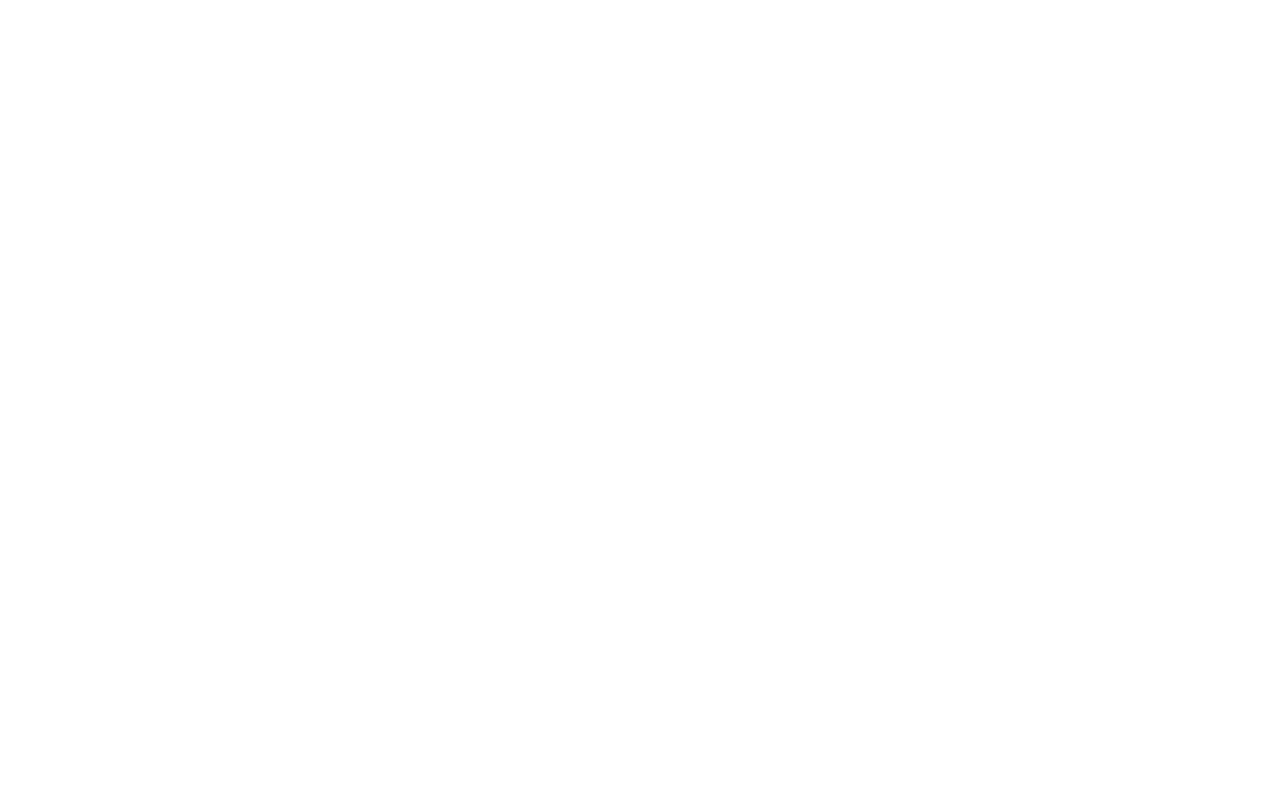
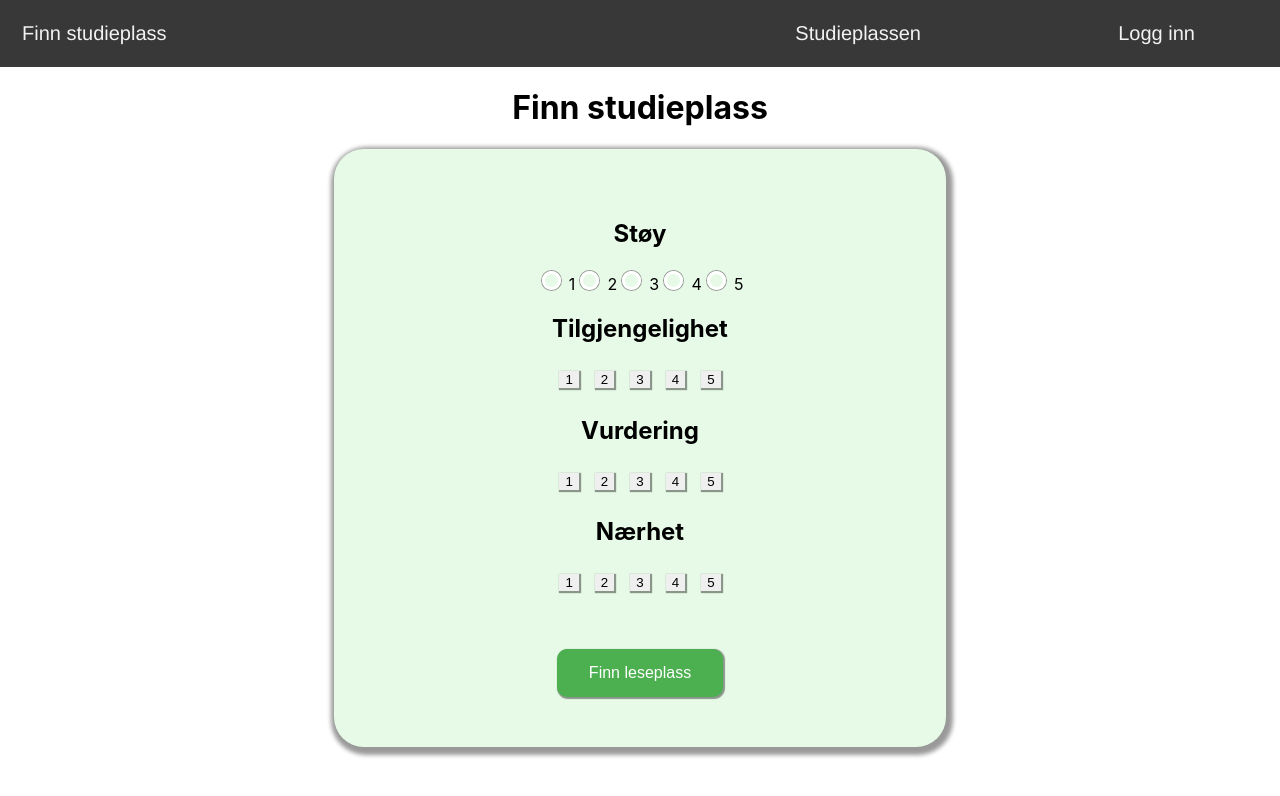
Before and after one commit to HeddaSkaare/studieplassen, a React (Create React App) app: page /filterSite in a window 1280 px wide. Before the commit this address had no page. Shown: the top 796 px of the page. Built offline with nearby package versions, Linux system fonts and the light colour scheme.

Commit message:
filtersite

```diff
--- /dev/null
+++ b/src/components/filterSite.jsx
@@ -0,0 +1,76 @@
+import React, { useState } from "react";
+import { Button, Form } from "react-bootstrap";
+import "../css/filterSite.css";
+import NavBar from "./navBar";
+
+function RadioButtons(){
+    return(
+        <div>
+            <input type="radio" id="1" value="1">1</input>
+            <input type="radio" id="1" value="2">2</input>
+            <input type="radio" id="1" value="3">3</input>
+            <input type="radio" id="1" value="4">4</input>
+            <input type="radio" id="1" value="5">5</input>
+        </div>
+    )
+}
+
+export default function FilterSite() {
+
+  function handleSubmit(event) {
+    event.preventDefault();
+  }
+  return (
+    <>
+    <div>
+        <NavBar></NavBar>
+    </div>
+    <header id='header'><h1>Finn studieplass</h1></header>
+    <div id='filterBox'>
+        <div id='element'>
+            <h2>Støy</h2>
+            <div id='vurdering'>
+                <input type="radio" name="styles" id="box-shadow" class="custom-radio"></input><label for="box-shadow">1</label>
+                <input type="radio" name="styles" id="box-shadow" class="custom-radio"></input><label for="box-shadow">2</label>
+                <input type="radio" name="styles" id="box-shadow" class="custom-radio"></input><label for="box-shadow">3</label>
+                <input type="radio" name="styles" id="box-shadow" class="custom-radio"></input><label for="box-shadow">4</label>
+                <input type="radio" name="styles" id="box-shadow" class="custom-radio"></input><label for="box-shadow">5</label>
+            </div>
+        </div>
+        <div id='element'>
+            <h2>Tilgjengelighet</h2>
+            <div>
+                <button id='button'>1</button>
+                <button id='button'>2</button>
+                <button id='button'>3</button>
+                <button id='button'>4</button>
+                <button id='button'>5</button>
+            </div>
+        </div>
+        <div id='element'>
+            <h2>Vurdering</h2>
+            <div>
+                <button id='button'>1</button>
+                <button id='button'>2</button>
+                <button id='button'>3</button>
+                <button id='button'>4</button>
+                <button id='button'>5</button>
+            </div>
+        </div>
+        <div id='element'>
+            <h2>Nærhet</h2>
+            <div>
+                <button id='button'>1</button>
+                <button id='button'>2</button>
+                <button id='button'>3</button>
+                <button id='button'>4</button>
+                <button id='button'>5</button>
+            </div>
+        </div>
+        <div id='element'>
+            <button id='sok'>Finn leseplass</button>
+        </div>
+    </div>
+    </>
+  );
+}
--- a/src/components/loginPage.jsx
+++ b/src/components/loginPage.jsx
@@ -2,6 +2,7 @@
 import { Button, Form } from "react-bootstrap";
 import "../css/login.css";
 import NavBar from "./navBar";
+
 export default function Login() {
   const [email, setEmail] = useState("");
   const [password, setPassword] = useState("");
--- a/src/components/navBar.jsx
+++ b/src/components/navBar.jsx
@@ -7,6 +7,7 @@
 function NavBar(){
     return(
         <div class ="navBar">
+            <a id="filterSite" href="filterSite">Finn studieplass</a>
             <a id="home" href="/">Studieplassen</a>
             <a id="logIn"href="logIn">Logg inn</a>
         </div>
--- /dev/null
+++ b/src/css/filterSite.css
@@ -0,0 +1,71 @@
+
+#filterBox{
+    background-color: rgb(231, 250, 231);
+  width: 40%;
+  border-radius: 30px;
+  padding: 50px;
+  margin: auto;
+  box-shadow: 2px 3px 4px 5px rgba(0, 0, 0, 0.4);
+}
+#header{
+    text-align: center;
+
+}
+#element{
+    text-align: center;
+}
+#button{
+
+    margin: 8px;
+    box-shadow: 1px 1px 1px 1px rgba(0, 0, 0, 0.4);
+    border: none;
+}
+input[type="radio"] {
+    height: 1.2rem;
+    width: 1.2rem;
+    margin-right: 0.5rem;
+}
+input,
+label {
+    cursor: pointer;
+}
+.custom-radio {
+    /* hiding browser el */
+    appearance: none;
+    /* Safari support */
+    -webkit-appearance: none;
+    border: 0.2rem solid #fff;
+    background-color: var(--bg-color);
+    border-radius: 50%;
+}
+
+/* keyboard navigation focus appearance */
+.custom-radio:focus-visible {
+    outline-offset: 0;
+}
+#box-shadow {
+    box-shadow: 0 0 0 1px #999;
+}
+
+#box-shadow:hover {
+    border-width: 5px;
+}
+
+#box-shadow:checked {
+    box-shadow: 0 0 0 1px #ff5722;
+    background-color: #ff5722;
+    border-width: 0.2rem;
+}
+#sok{
+    background-color: #4CAF50; /* Green */
+  border: none;
+  border-radius: 10px;
+  color: white;
+  padding: 15px 32px;
+  text-align: center;
+  text-decoration: none;
+  display: inline-block;
+  font-size: 16px;
+  margin-top: 50px;
+  box-shadow: 1px 1px 1px 1px rgba(0, 0, 0, 0.4);
+}
--- a/src/index.js
+++ b/src/index.js
@@ -3,6 +3,7 @@
 import { BrowserRouter, Route, Routes } from "react-router-dom";
 import App from "./App";
 import Login from "./components/loginPage";
+import FilterSite from "./components/filterSite";
 import "./index.css";
 import reportWebVitals from "./reportWebVitals";
 
@@ -13,6 +14,7 @@
             <Routes>
                 <Route path="/" element={<App />} />
                 <Route path="/login" element={<Login />} />
+                <Route path="/filterSite" element={<FilterSite />} />
             </Routes>
         </BrowserRouter>
     </React.StrictMode>
```
